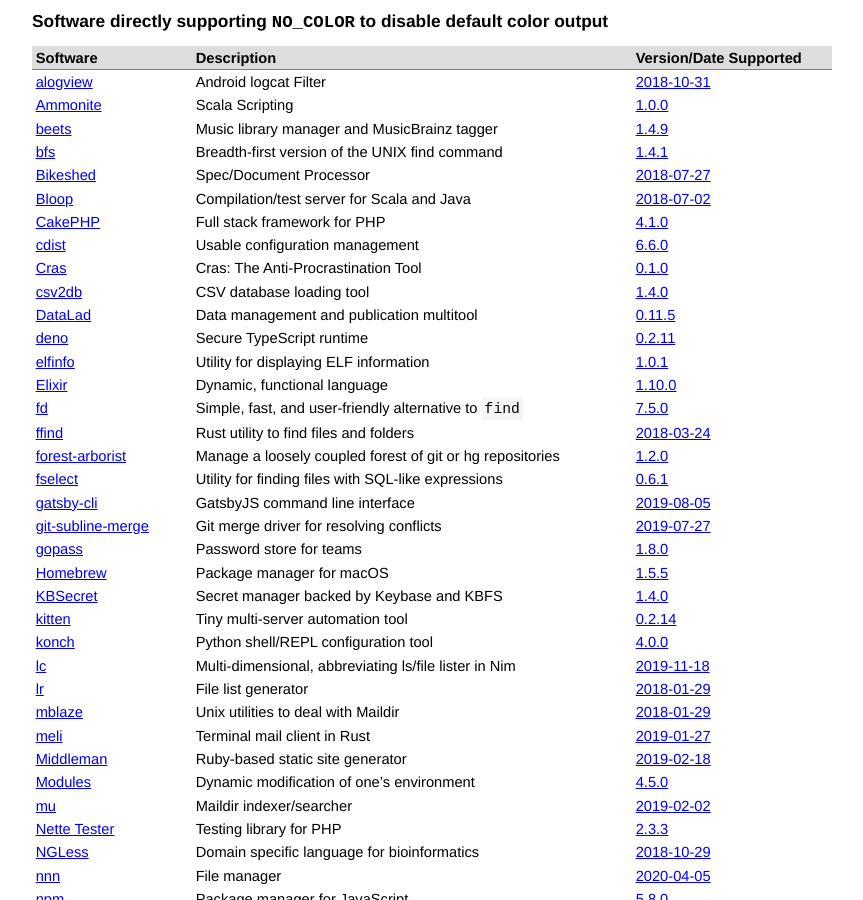
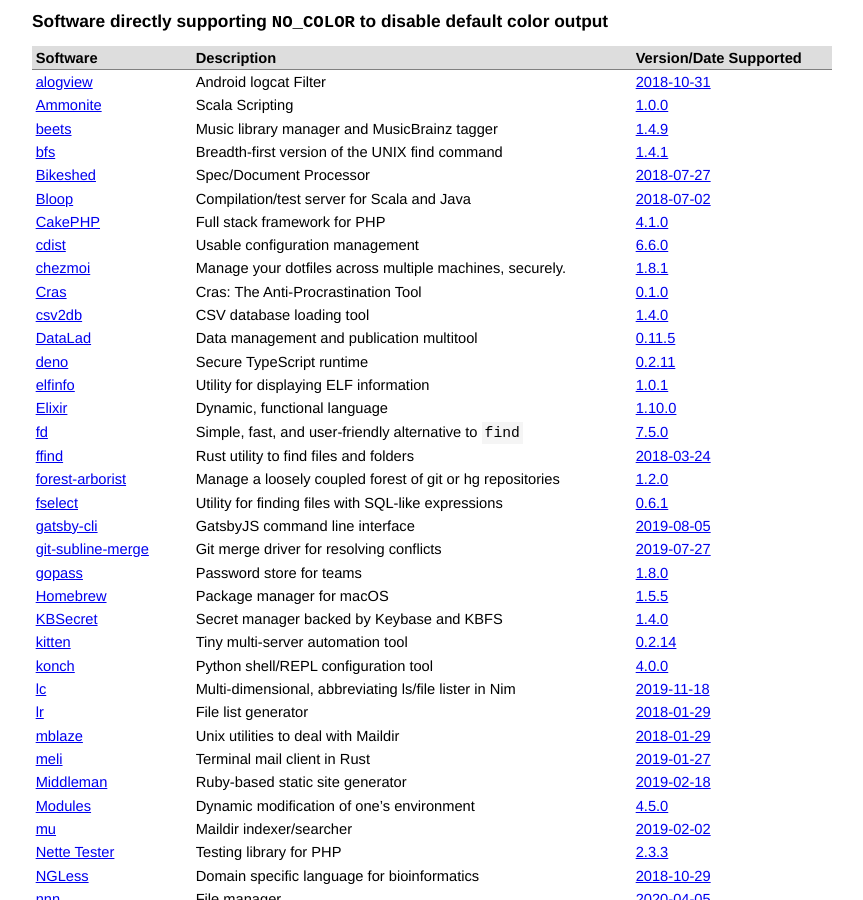
Before and after one commit to jcs/no_color, a Jekyll site: the page built from index.md, in a window 1280 px wide and 900 px high, scrolled down 872 px. Shown: the whole window, without its empty margins (208-1071 px from the left). Built offline with Jekyll 4.4.1, drawn with Linux system fonts in a browser that asks for light colours; our own code applies the rules of GitHub Pages for plain Markdown files.

Commit message:
Add chezmoi to list of compliant software (#92)

```diff
--- a/index.md
+++ b/index.md
@@ -67,6 +67,7 @@ color via `NO_COLOR`.
 | [Bloop](https://github.com/scalacenter/bloop) | Compilation/test server for Scala and Java | [2018-07-02](https://github.com/scalacenter/bloop/pull/555/commits/ff6f17a0155633f86440e10d7889f077e7fbc91c) |
 | [CakePHP](https://github.com/cakephp/cakephp) | Full stack framework for PHP | [4.1.0](https://github.com/cakephp/cakephp/pull/14158) |
 | [cdist](https://www.cdi.st/) | Usable configuration management | [6.6.0](https://code.ungleich.ch/ungleich-public/cdist/-/releases/6.6.0) |
+| [chezmoi](https://chezmoi.io/) | Manage your dotfiles across multiple machines, securely. | [1.8.1](https://github.com/twpayne/chezmoi/releases/tag/v1.8.1) |
 | [Cras](https://sr.ht/~emvigo/cras) | Cras: The Anti-Procrastination Tool | [0.1.0](https://git.sr.ht/~emvigo/cras/tree/0.1.0) |
 | [csv2db](https://csv2db.github.io/) | CSV database loading tool | [1.4.0](https://github.com/csv2db/csv2db/releases/tag/v1.4.0) |
 | [DataLad](https://www.datalad.org/) | Data management and publication multitool | [0.11.5](https://github.com/datalad/datalad/releases/tag/0.11.5) |
```
